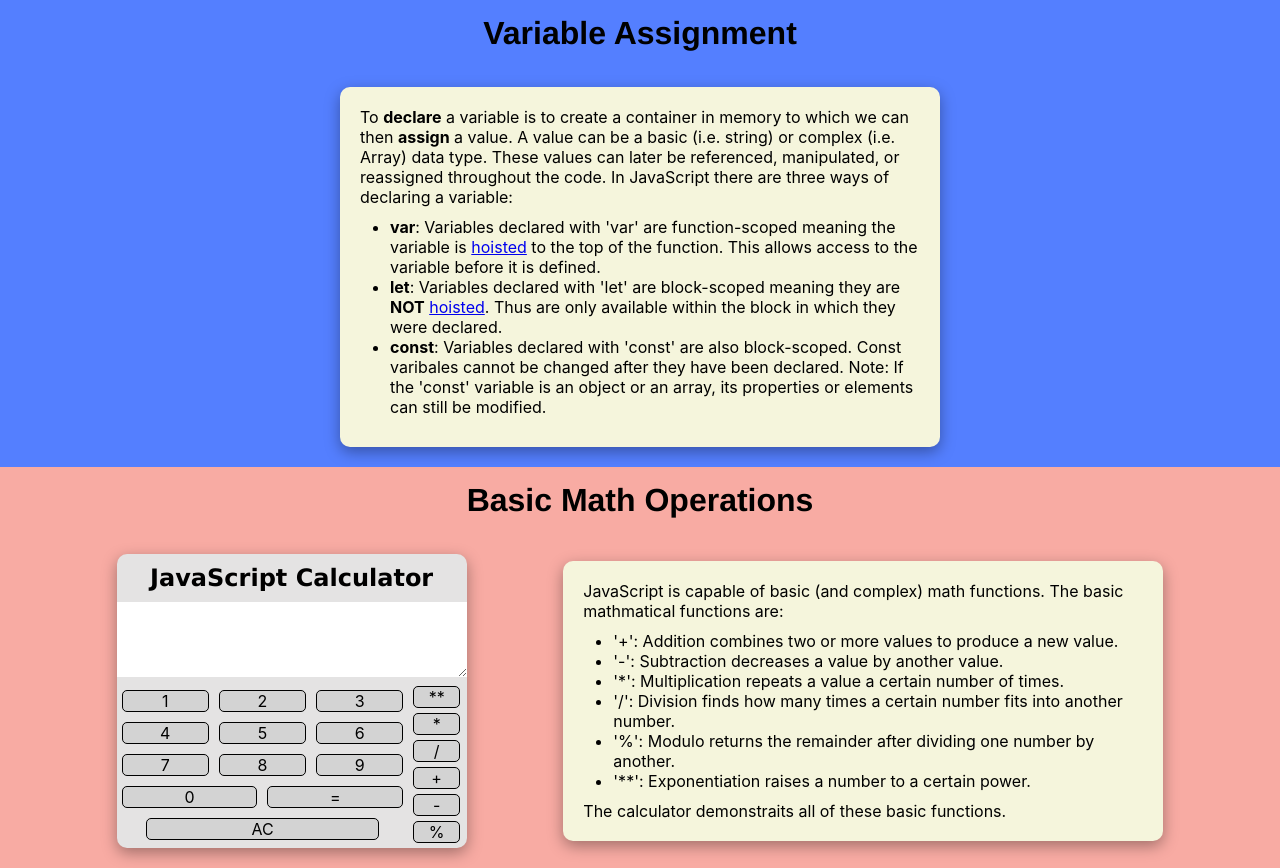
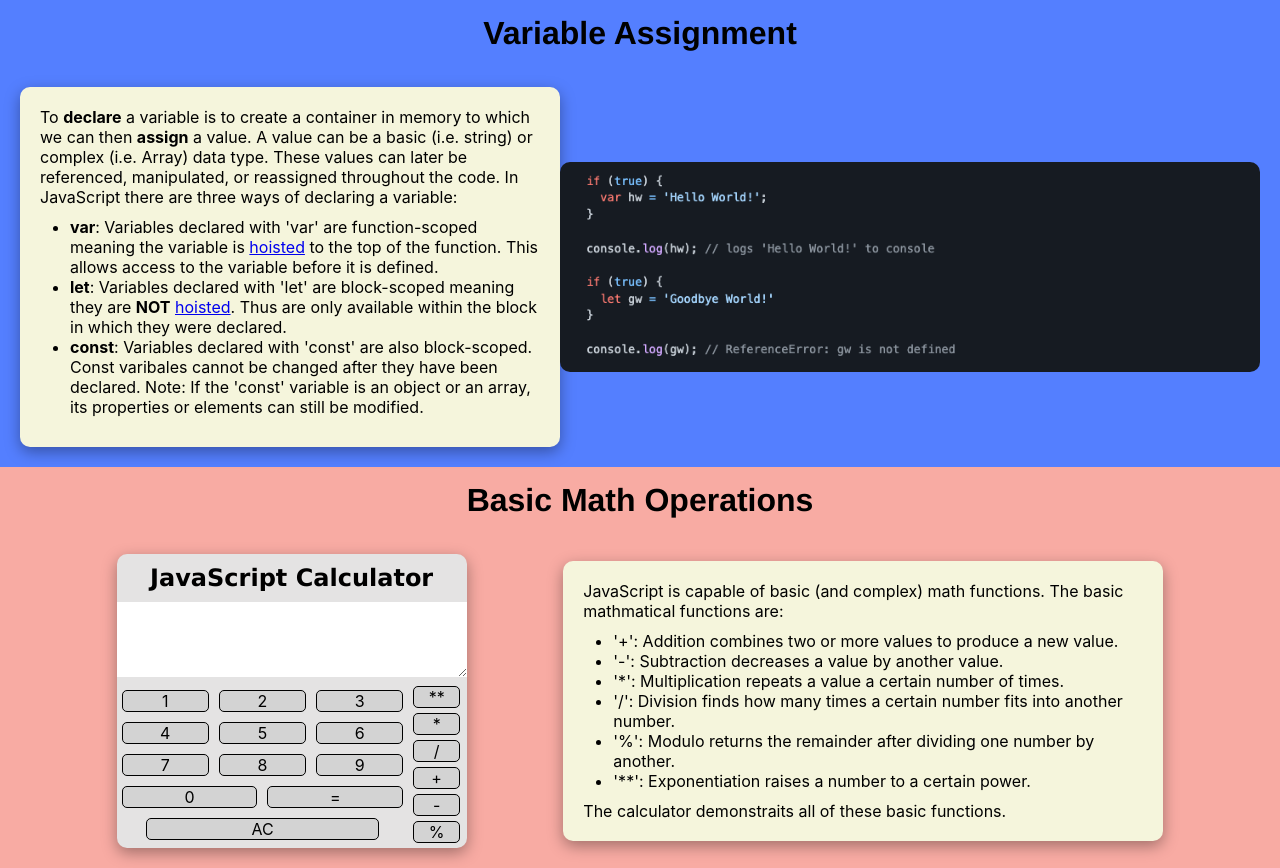
Before and after one commit to robecampbelljr/VWC-precourse, a React (Create React App) app: page / in a window 1280 px wide. Built offline with nearby package versions, Linux system fonts and the light colour scheme.

Commit message:
Added image to Variable assignment section/Tests for rendered sections

```diff
--- a/src/App.css
+++ b/src/App.css
@@ -21,6 +21,11 @@
   justify-content: space-evenly;
   align-items:center;
   padding: 20px;
+}
+
+.presentation img {
+  width: 700px;
+  border-radius: 10px;
 }
 
 h1 {
--- a/src/App.js
+++ b/src/App.js
@@ -2,6 +2,7 @@
 import Calculator from './components/Math/calculator';
 import Mathblurb from './components/Math/math-blurb';
 import Assignmentblurb from './components/Assignment/assignment-blurb';
+import assignmentCS from './pics/assignment.png';
 
 function App() {
   return (
@@ -10,6 +11,7 @@
         <h1>Variable Assignment</h1>
         <div className="presentation">
           <Assignmentblurb />
+          <img src={assignmentCS} alt="Assignment Code Snippet" />
         </div>
       </div>
       <div className="math-section">
--- a/src/components/Assignment/assignment-blurb.js
+++ b/src/components/Assignment/assignment-blurb.js
@@ -5,12 +5,12 @@
   return(
     <>
       <div className="blurb">
-        To <strong>declare</strong> a variable is to create a container in memory to which we can then <strong>assign</strong> a value. A value can be a
-        basic (i.e. string) or complex (i.e. Array) data type. These values can later be referenced, manipulated, or reassigned throughout the code. In JavaScript there are three ways of declaring a variable:
+        <h4>To <strong>declare</strong> a variable is to create a container in memory to which we can then <strong>assign</strong> a value. A value can be a
+        basic (i.e. string) or complex (i.e. Array) data type. These values can later be referenced, manipulated, or reassigned throughout the code. In JavaScript there are three ways of declaring a variable:</h4>
         <ul>
-        <li><strong>var</strong>:  Variables declared with 'var' are function-scoped meaning the variable is <a href="https://developer.mozilla.org/en-US/docs/Glossary/Hoisting">hoisted</a> to the top of the function. This allows access to the variable before it is defined.</li>
-        <li><strong>let</strong>: Variables declared with 'let' are block-scoped meaning they are <strong>NOT</strong> <a href="https://developer.mozilla.org/en-US/docs/Glossary/Hoisting">hoisted</a>. Thus are only available within the block in which they were declared.</li>
-        <li><strong>const</strong>: Variables declared with 'const' are also block-scoped. Const varibales cannot be changed after they have been declared. Note: If the 'const' variable is an object or an array, its properties or elements can still be modified.</li>
+          <li><strong>var</strong>:  Variables declared with 'var' are function-scoped meaning the variable is <a href="https://developer.mozilla.org/en-US/docs/Glossary/Hoisting">hoisted</a> to the top of the function. This allows access to the variable before it is defined.</li>
+          <li><strong>let</strong>: Variables declared with 'let' are block-scoped meaning they are <strong>NOT</strong> <a href="https://developer.mozilla.org/en-US/docs/Glossary/Hoisting">hoisted</a>. Thus are only available within the block in which they were declared.</li>
+          <li><strong>const</strong>: Variables declared with 'const' are also block-scoped. Const varibales cannot be changed after they have been declared. Note: If the 'const' variable is an object or an array, its properties or elements can still be modified.</li>
         </ul>
       </div>
     </>
```
Also changed, not shown: src/pics/assignment.png (added), 1 other file (tests, documents, lock files or other folders).
